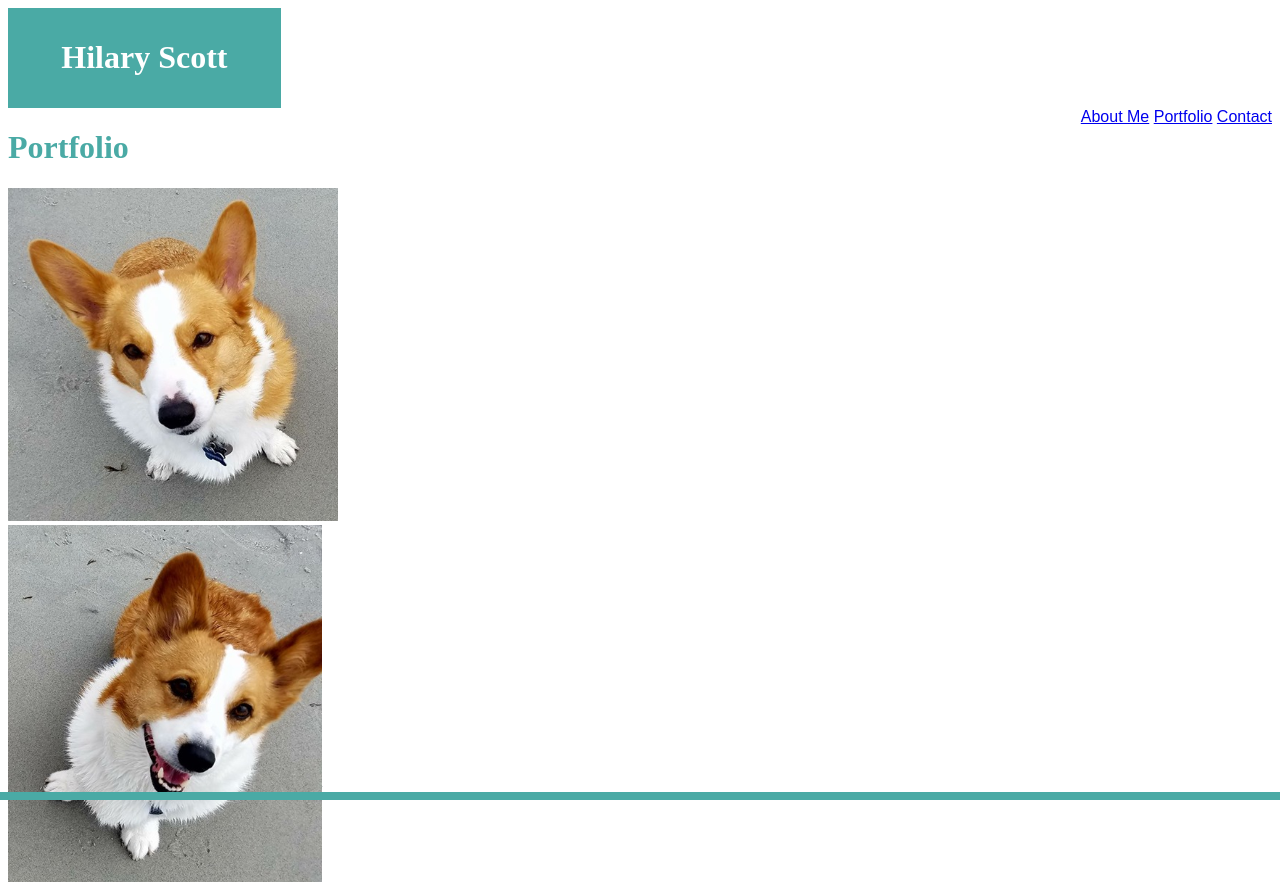
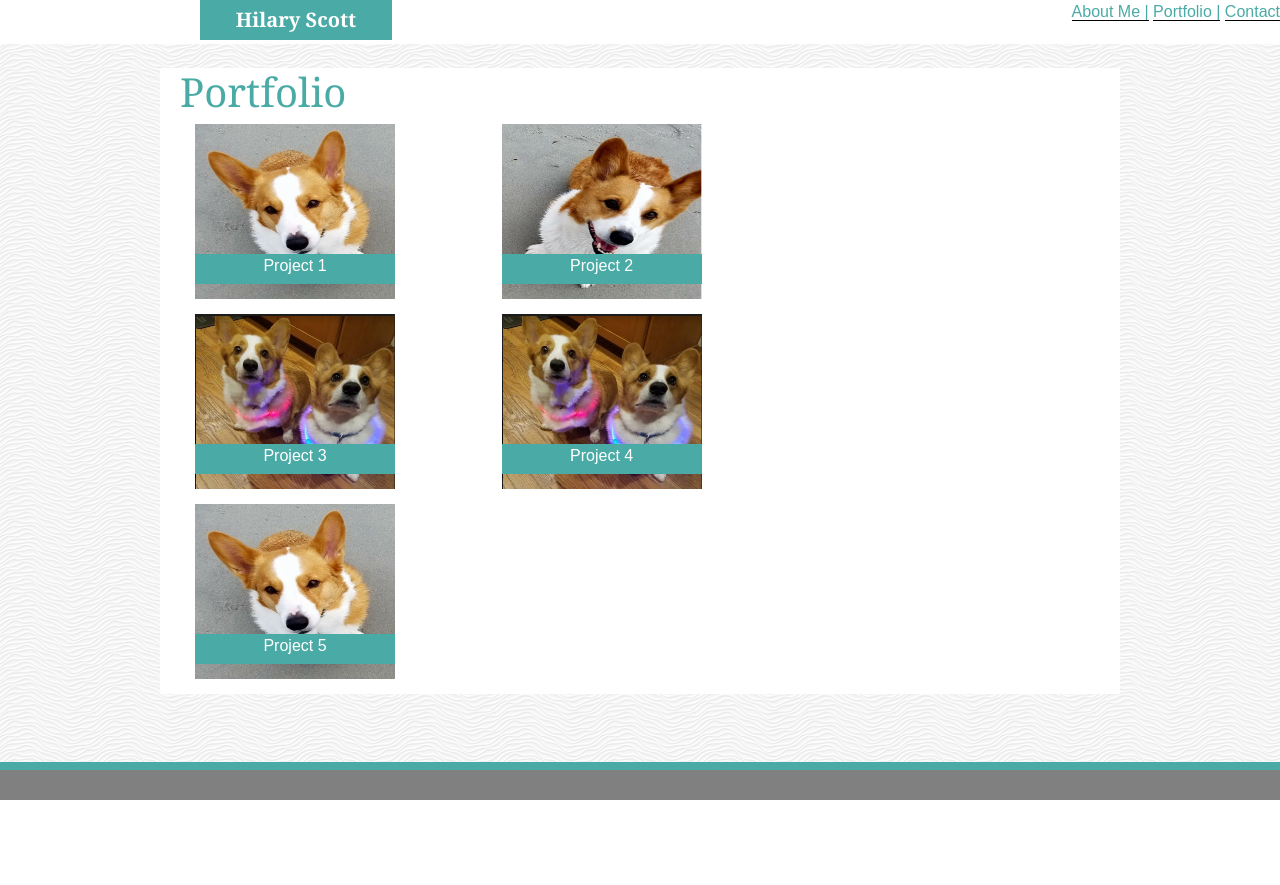
Before and after one commit to DarjeelingLimited/Basic-Portfolio, a plain HTML site: page portfolio.html in a window 1280 px wide. Shown: the top 885 px of the page. After the commit the page ends 800 px from the top, so only its background shows below. Drawn offline with nearby package versions, Linux system fonts and the light colour scheme.

Commit message:
background image applied, nav bar fixed without underline

```diff
--- a/assets/css/style.css
+++ b/assets/css/style.css
@@ -8,34 +8,40 @@
 #topname{
     background-color: #4aaaa5;
     color:white;
-    padding:10px;
-    width: 20%;
+    margin-left: 200px;
+    padding-top: 15px;
+    margin-top: -10px;
+
+    width: 15%;
+    height: 50px;
     text-align: center;
+    font-family: 'Georgia', 'Times', 'Times New Roman', 'serif';
+    font-size: 20px;
+    font-weight: bold;
+    float: left;
 }
 
 .topnav {
-        float: right;
-        color: #f2f2f2;
+        color: #4aaaa5;
         text-align: right;
-        align: right;
         position: relative;
-        float: right;
         font-family: 'Arial', 'Helvetica Neue', Helvetica, sans-serif;
+        margin-bottom: 20px;
 
 }
 
-.allpages{
-    margi
+.menulink{
+    color: #4aaaa5;
 }
 
-
-
-hr{
-    color: blue;
+a {
+    border-bottom:1px solid #000;
+    text-decoration:none;
 }
 
 a:visited {
-    color:#f2f2f2;
+    color: #777777;
+    border-bottom-color:rgba(255,255,255,0);
   }
 
 p{
@@ -49,15 +55,13 @@ footer {
     left: 0;
     bottom: 0;
     width: 100%;
-}
-
-.regularfont {
-    color: #777777:
+    border-bottom: 30px solid grey;
 }
 
 .mainheaderbackground, .maincontentbackground {
     color: #ffffff;
     font-family: 'Georgia',Times, Times New Roman, serif;
+    border-color: #dddddd solid;
 }
 
 .mainheaderborder{
@@ -70,22 +74,63 @@ footer {
 
 #pagetitle{
     color: #4aaaa5;
-}
-
-#form{
-    color: #777777;
-    font-family: 'Arial', 'Helvetica Neue', Helvetica, sans-serif;
+    font-family: 'Georgia', 'Times', 'Times New Roman', serif;
 }
 
 #innercontent{
     background-color: white;
-    padding: 20px;
+    color: #777777;
+    font-family: 'Arial', 'Helvetica Neue', Helvetica, sans-serif;
+    margin: auto;
+    width: 960px;
+    top: 10%;
+    left: 25%;
+    right: 25%;
+
+    padding-left: 20px;
+    padding-right: 20px;
 }
 
 #backgroundimage{
-  background-image: url("/assets/images/backgroundimage.png");
-  background-repeat: no-repeat;
-  background-position: right top;
-  background-attachment: fixed;
-  padding: 20px;
+  background-image: url(../images/backgroundimage.png);
+  align-self:auto;
+  width: 100%;
+  background-repeat: repeat;
+  border-top-style:solid;
+  border-right-style: none;
+  border-bottom-style: none;
+  border-left-style: none;
+  border-top: 2px;
+
+  border-top-color: #cccccc;
 }
+
+#textarea{
+    width: 100%;
+    height: 300px;
+}
+
+
+.piclabel{
+    background-color: #4aaaa5;
+    color:white;
+    width: 200px;
+    height: 30px;
+    text-align: center;
+    font-family: 'Arial', 'Helvetica Neue', Helvetica, sans-serif;
+    position: absolute;
+    top: 130px;
+    left: 15px;
+    z-index: 100;
+
+}
+
+.row{
+    height:190px;
+}
+
+img{
+
+    left: 0px;
+    top 0px;
+}
--- a/portfolio.html
+++ b/portfolio.html
@@ -3,58 +3,76 @@
     <head>
         <meta charset="utf-8">
         <meta http-equiv="X-UA-Compatible" content="IE=edge">
-        <title>Page Title</title>
+        <title>Portfolio</title>
         <meta name="viewport" content="width=device-width, initial-scale=1">
+        <link rel="stylesheet" type="text/css" media="screen" href="https://stackpath.bootstrapcdn.com/bootstrap/4.3.1/css/bootstrap.min.css">
         <link rel="stylesheet" type="text/css" media="screen" href="assets/css/style.css">
-        <script src="main.js"></script>
-
-        <title>My Portfolio</title>
 
     </head>
 
-
-    <body>
-
-        <!--Name at top of the page-->
+   <!--Name at top of the page and Right hand navigation-->
+   <div class="topnav">
         <div id="topname">
-                <h1>Hilary Scott </h1>
+                Hilary Scott
             </div>
-
-         <!--Right hand navigation-->
-        <div class="topnav">
-            <a href="../Basic-Portfolio/index.html">About Me</a>
-            <a href="../Basic-Portfolio/portfolio.html">Portfolio</a>
-            <a href="../Basic-Portfolio/contact.html">Contact</a>
+            <a class="menulink" href="../Basic-Portfolio/index.html">About Me |</a>
+            <a class="menulink" href="../Basic-Portfolio/portfolio.html">Portfolio |</a>
+            <a class="menulink" href="../Basic-Portfolio/contact.html">Contact</a>
     </div>
 
 
+<!--Grey page area-->
 
+<div id="backgroundimage">
+<br>
+    <div id="innercontent">
             <!--Page title-->
             <h1 id="pagetitle">Portfolio</h1>
 
             <!--Table of portfolio images-->
-
-        <div width="5px" height="5px">
-            <img src="assets/images/Placeholder1.PNG">
+        <div class="container">
+            <div class="row">
+                <div class="col-md-4">
+                    <img src="assets/images/Placeholder1.PNG" width="200px" height="175px">
+                    <p class="piclabel">Project 1</p>
+                </div>
+                <div class="col-md-4">
+                    <img src="assets/images/Placeholder2.PNG" width="200px" height="175px">
+                    <p class="piclabel">Project 2</p>
+                </div>
+                <div class="col-md-4"></div>
+            </div>
         </div>
 
-        <div width="5px" height="5px">
-            <img src="assets/images/Placeholder2.PNG">
+        <div class="container">
+            <div class="row">
+                <div class="col-md-4">
+                    <img src="assets/images/Placeholder3.PNG" width="200px" height="175px">
+                    <p class="piclabel">Project 3</p>
                 </div>
 
-        <div width="5px" height="5px">
-            <img src="assets/images/Placeholder3.PNG">
+                <div class="col-md-4">
+                    <img src="assets/images/Placeholder3.PNG" width="200px" height="175px">
+                    <p class="piclabel">Project 4</p>
+                </div>
+            </div>
         </div>
 
-        <div width="5px" height="5px">
-             <img src="assets/images/Placeholder4.PNG">
+        <div class="container">
+            <div class="row">
+                <div class="col-md-4">
+                    <img src="assets/images/Placeholder1.PNG" width="200px" height="175px">
+                    <p class="piclabel">Project 5</p>
                 </div>
+            </div>
+        </div>
+    </div>
+<br/>
+<br/>
+<br/>
+<br/>
 
-        <div width="5px" height="5px">
-                <img src="assets/images/Placeholder1.PNG">
 </div>
-
-    </body>
 
  <footer></footer>
 </html>
```
Also changed, not shown: contact.html (+24 -24 lines), index.html (+28 -21 lines), assets/images/Easier-Layout.png (added), assets/images/Recommended-Dimensions.png (added), assets/images/portfolio-about-me.png (added), assets/images/portfolio-contact.png (added), assets/images/portfolio-gallery.png (added). Lines whose indentation alone changed are shown as unchanged.
